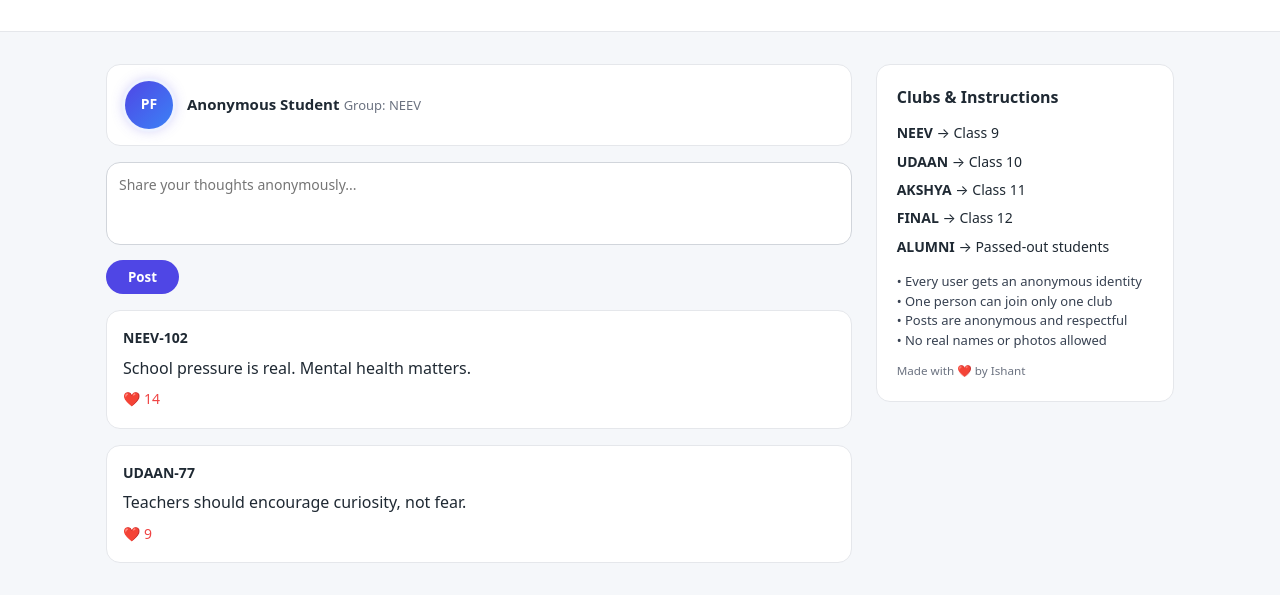
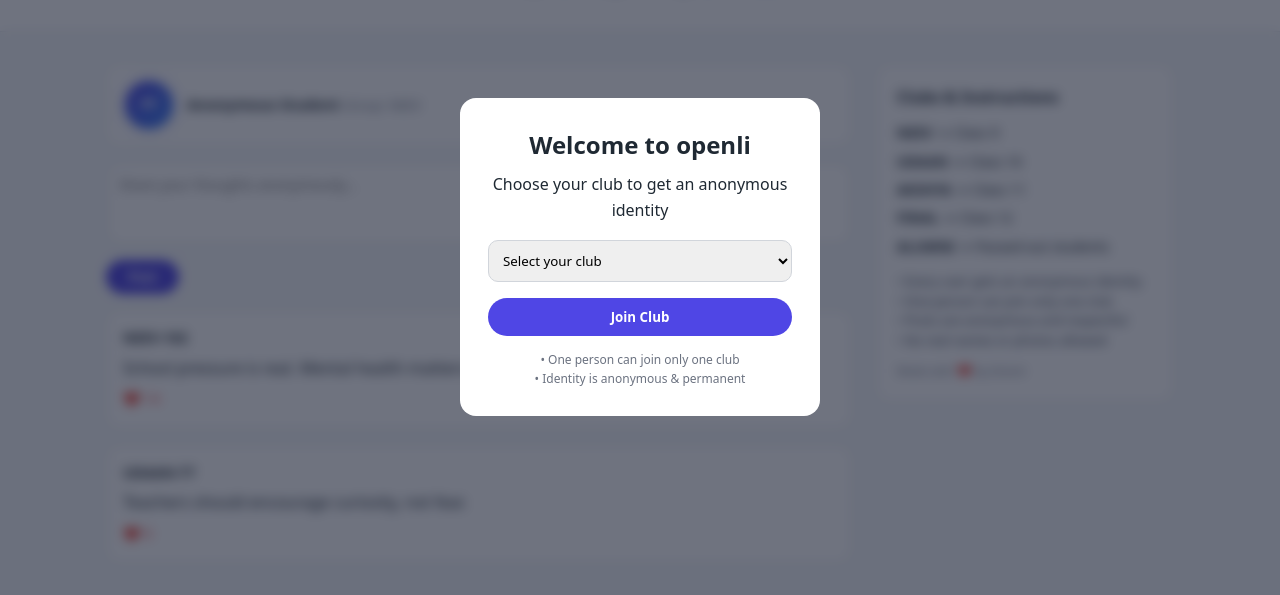
Before and after one commit to ishant-dev9/openli, a plain HTML site: page index.html in a window 1280 px wide. Shown: the part 143-738 px from the top of the page. Drawn offline with Linux system fonts and the light colour scheme.

Commit message:
Add mandatory onboarding and anonymous club identity

```diff
--- a/css/style.css
+++ b/css/style.css
@@ -247,3 +247,55 @@
     font-size: 34px;
   }
 }
+.onboarding {
+  position: fixed;
+  inset: 0;
+  background: rgba(15, 23, 42, 0.6);
+  backdrop-filter: blur(6px);
+  display: flex;
+  align-items: center;
+  justify-content: center;
+  z-index: 999;
+}
+
+.onboarding.hidden {
+  display: none;
+}
+
+.onboarding-box {
+  background: white;
+  padding: 28px;
+  border-radius: 16px;
+  width: 90%;
+  max-width: 360px;
+  text-align: center;
+}
+
+.onboarding-box h2 {
+  margin-bottom: 8px;
+}
+
+.onboarding-box select {
+  width: 100%;
+  padding: 10px;
+  margin: 16px 0;
+  border-radius: 10px;
+  border: 1px solid #d1d5db;
+}
+
+.onboarding-box button {
+  width: 100%;
+  padding: 10px;
+  border-radius: 999px;
+  border: none;
+  background: var(--accent);
+  color: white;
+  font-weight: 600;
+  cursor: pointer;
+}
+
+.onboarding-box .note {
+  margin-top: 14px;
+  font-size: 12px;
+  color: #6b7280;
+}
--- a/index.html
+++ b/index.html
@@ -80,5 +80,32 @@
 
   </div>
 
+  <!-- Onboarding Modal -->
+<div id="onboarding" class="onboarding hidden">
+  <div class="onboarding-box">
+    <h2>Welcome to openli</h2>
+    <p>Choose your club to get an anonymous identity</p>
+
+    <select id="clubSelect">
+      <option value="">Select your club</option>
+      <option value="NEEV">NEEV – Class 9</option>
+      <option value="UDAAN">UDAAN – Class 10</option>
+      <option value="AKSHYA">AKSHYA – Class 11</option>
+      <option value="FINAL">FINAL – Class 12</option>
+      <option value="ALUMNI">ALUMNI – Passed-out</option>
+    </select>
+
+    <button id="joinBtn">Join Club</button>
+
+    <p class="note">
+      • One person can join only one club<br>
+      • Identity is anonymous & permanent
+    </p>
+  </div>
+</div>
+
+<script src="js/app.js"></script>
+
+
 </body>
 </html>
--- /dev/null
+++ b/js/app.js
@@ -0,0 +1,46 @@
+// Check if user already onboarded
+const userData = localStorage.getItem("openliUser");
+
+const onboarding = document.getElementById("onboarding");
+const joinBtn = document.getElementById("joinBtn");
+const clubSelect = document.getElementById("clubSelect");
+
+if (!userData) {
+  onboarding.classList.remove("hidden");
+}
+
+// Generate unique ID per club
+function generateId(club) {
+  const key = `openli_${club}_count`;
+  let count = localStorage.getItem(key);
+
+  if (!count) {
+    count = 1;
+  } else {
+    count = parseInt(count) + 1;
+  }
+
+  localStorage.setItem(key, count);
+  return `${club}-${count}`;
+}
+
+joinBtn.addEventListener("click", () => {
+  const club = clubSelect.value;
+
+  if (!club) {
+    alert("Please select a club");
+    return;
+  }
+
+  const id = generateId(club);
+
+  const user = {
+    club,
+    id
+  };
+
+  localStorage.setItem("openliUser", JSON.stringify(user));
+  onboarding.classList.add("hidden");
+
+  location.reload(); // refresh to apply identity
+});
```
